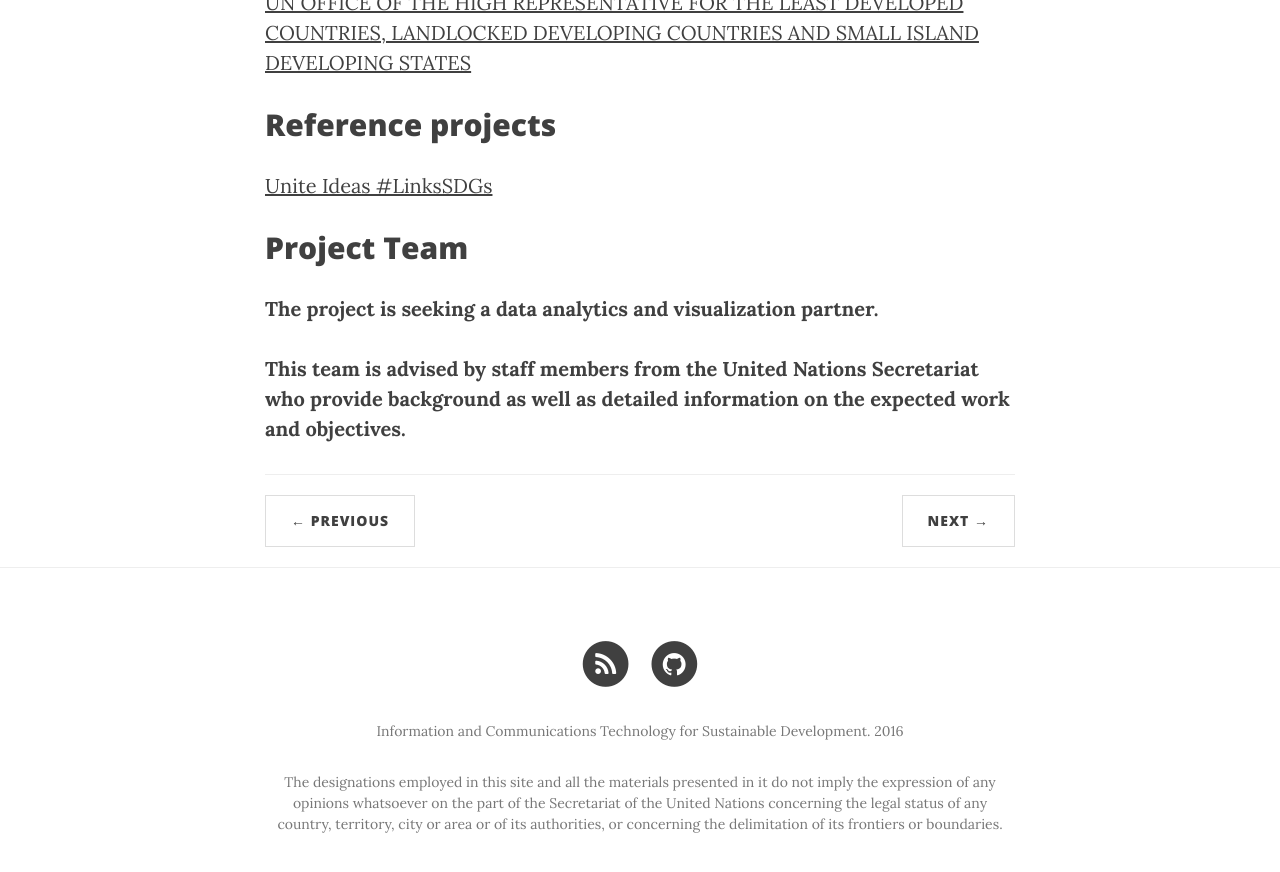
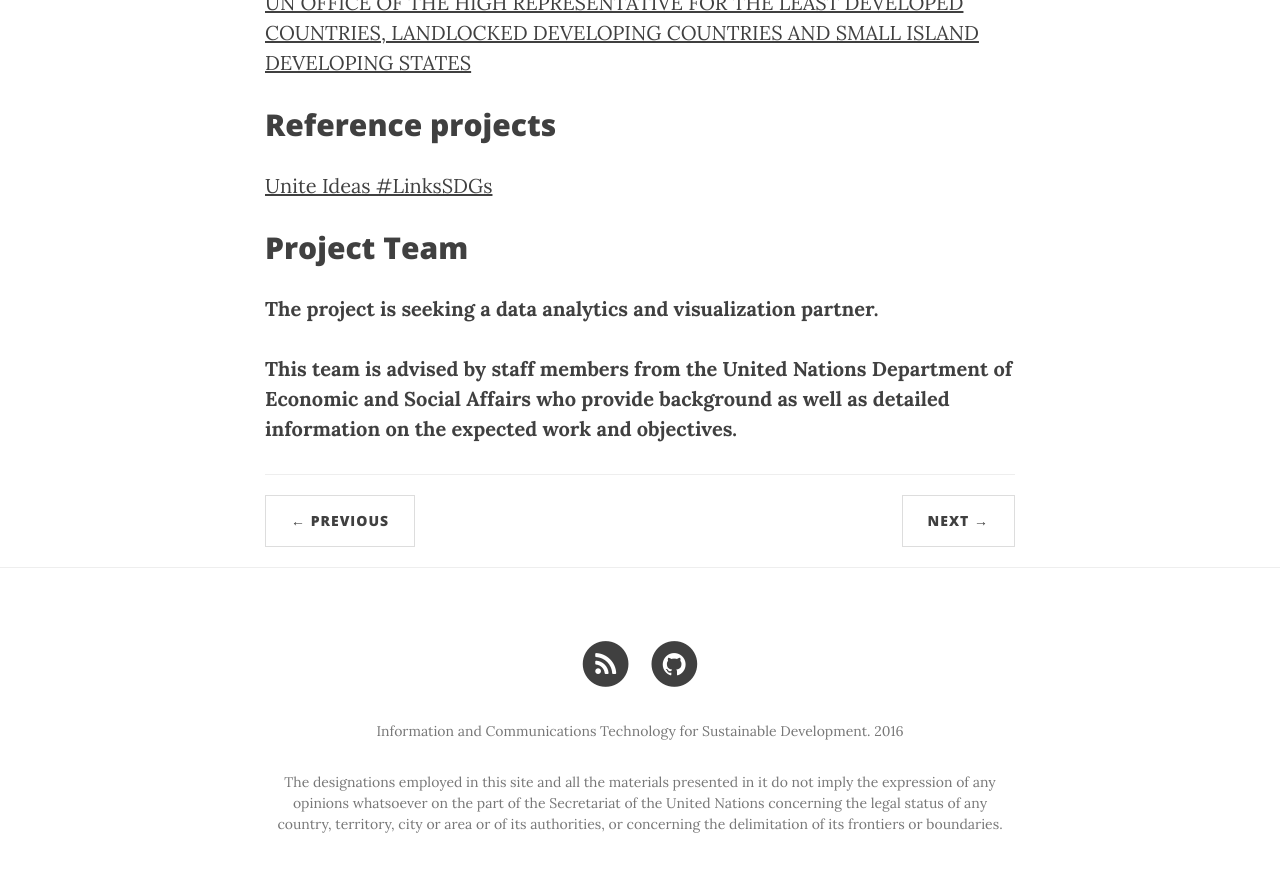
Before and after one commit to jmmnn/ICT4SD.github.io, a Jekyll site: the page built from _posts/2016-10-30-Project_Analyze_Publications.markdown, in a window 1280 px wide and 900 px high, scrolled down 2191 px. Shown: the top 872 px of the window. Built offline with Jekyll 4.4.1, drawn with Linux system fonts in a browser that asks for light colours; nearby versions of some CDN libraries.

Commit message:
fixed Carolina's title, added DESA to UN Publications project

```diff
--- a/_posts/2016-09-27-Project_ST_SEARCH.markdown
+++ b/_posts/2016-09-27-Project_ST_SEARCH.markdown
@@ -62,4 +62,4 @@ Universidad de Santiago de Chile
 
 
 **Carolina Vásquez**
-Master's Computer Engineering - Ingeniería Civil Informática
+Computer Engineering Student - Estudiante de Ingeniería Civil Informática
--- a/_posts/2016-10-30-Project_Analyze_Publications.markdown
+++ b/_posts/2016-10-30-Project_Analyze_Publications.markdown
@@ -54,4 +54,4 @@ Project Team
 
 **The project is seeking a data analytics and visualization partner.**
 
-**This team is advised by staff members from the United Nations Secretariat who provide background as well as detailed information on the expected work and objectives.**
+**This team is advised by staff members from the United Nations Department of Economic and Social Affairs who provide background as well as detailed information on the expected work and objectives.**
```
